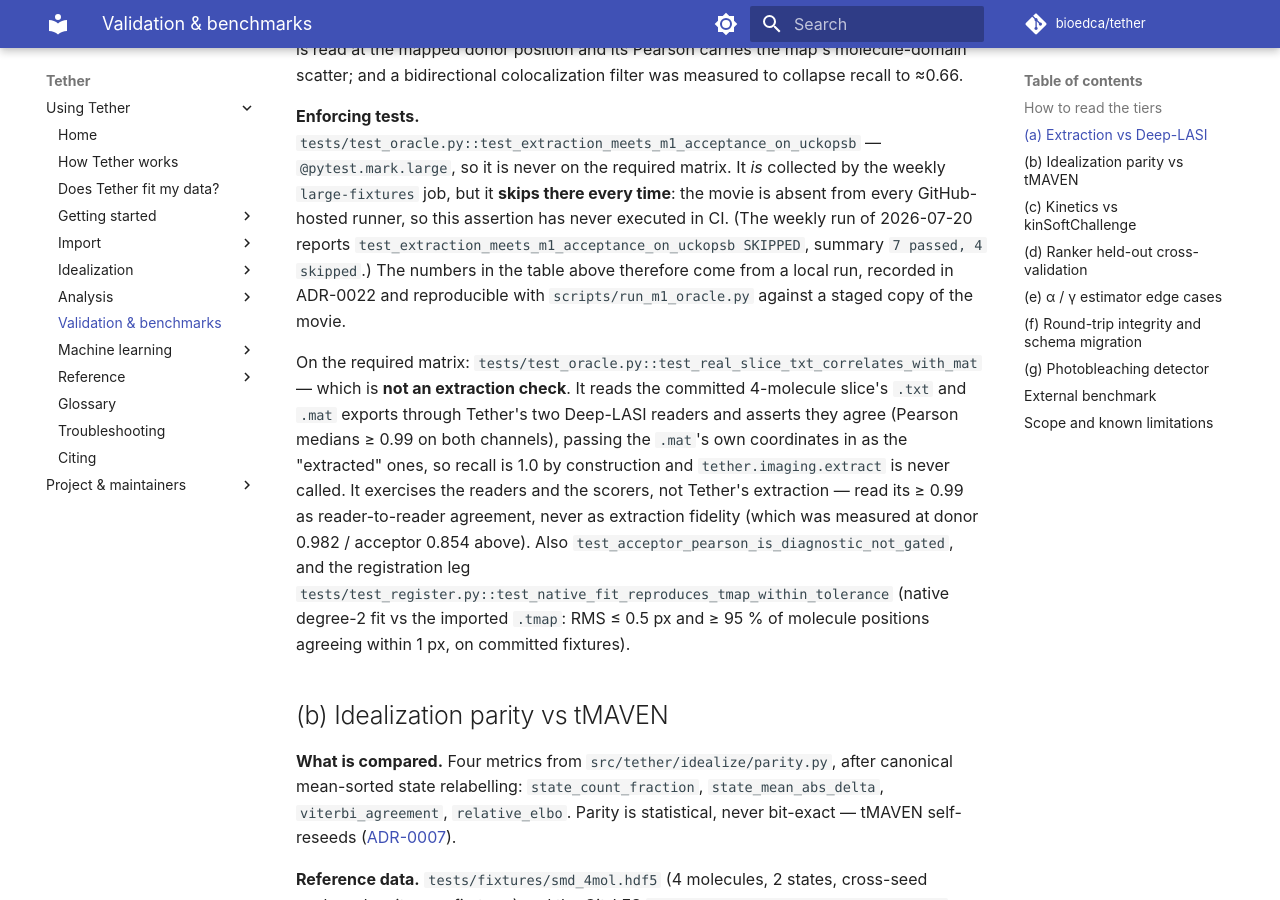
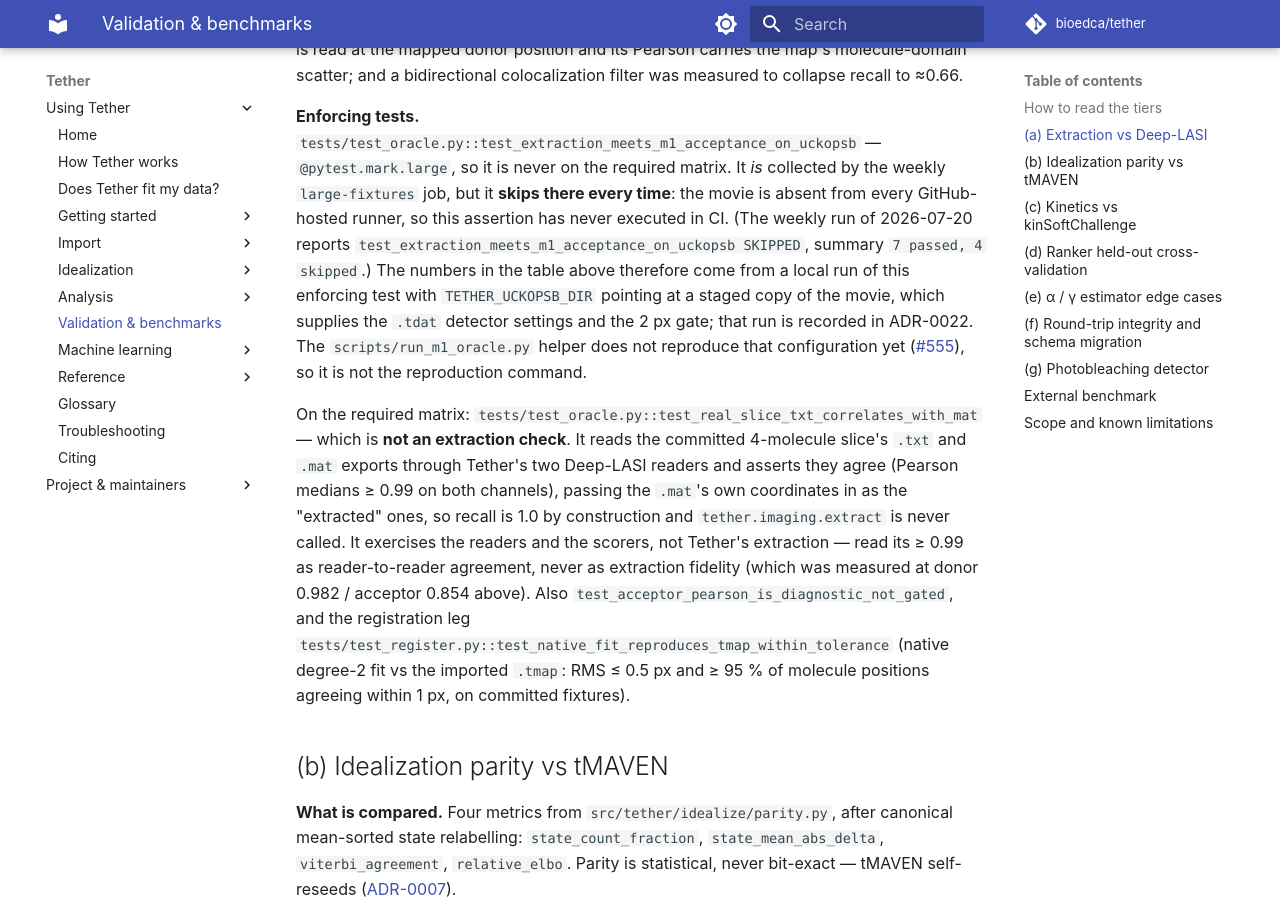
Before and after one commit to bioedca/tether, an MkDocs documentation site: the page built from docs/validation.md, in a window 1280 px wide and 900 px high, scrolled down 3435 px. Built offline with MkDocs 1.6.1 and Material for MkDocs 9.7.7, drawn with Linux system fonts in a browser that asks for light colours; comment, search, counter and statistics services are not loaded; the version menu is left out.

Commit message:
docs(validation): name the enforcing test, not the helper, as oracle (a)'s reproduction (#379)
The PRD's section 9.5 makes docs/validation.md govern where the two
differ, and validation.md still said scripts/run_m1_oracle.py reproduces
the ADR-0022 run. It does not supply the .tdat detector settings (#555),
so the page now names the enforcing test with TETHER_UCKOPSB_DIR set.

```diff
--- a/docs/validation.md
+++ b/docs/validation.md
@@ -97,9 +97,12 @@ bidirectional colocalization filter was measured to collapse recall to ≈0.66.
 weekly `large-fixtures` job, but it **skips there every time**: the movie is absent from
 every GitHub-hosted runner, so this assertion has never executed in CI. (The weekly run of
 2026-07-20 reports `test_extraction_meets_m1_acceptance_on_uckopsb SKIPPED`, summary
-`7 passed, 4 skipped`.) The numbers in the table above therefore come from a local run,
-recorded in ADR-0022 and reproducible with `scripts/run_m1_oracle.py` against a staged
-copy of the movie.
+`7 passed, 4 skipped`.) The numbers in the table above therefore come from a local run of
+this enforcing test with `TETHER_UCKOPSB_DIR` pointing at a staged copy of the movie, which
+supplies the `.tdat` detector settings and the 2 px gate; that run is recorded in ADR-0022.
+The `scripts/run_m1_oracle.py` helper does not reproduce that configuration yet
+([#555](https://github.com/bioedca/tether/issues/555)), so it is not the reproduction
+command.
 
 On the required matrix: `tests/test_oracle.py::test_real_slice_txt_correlates_with_mat` —
 which is **not an extraction check**. It reads the committed 4-molecule slice's `.txt` and
```
